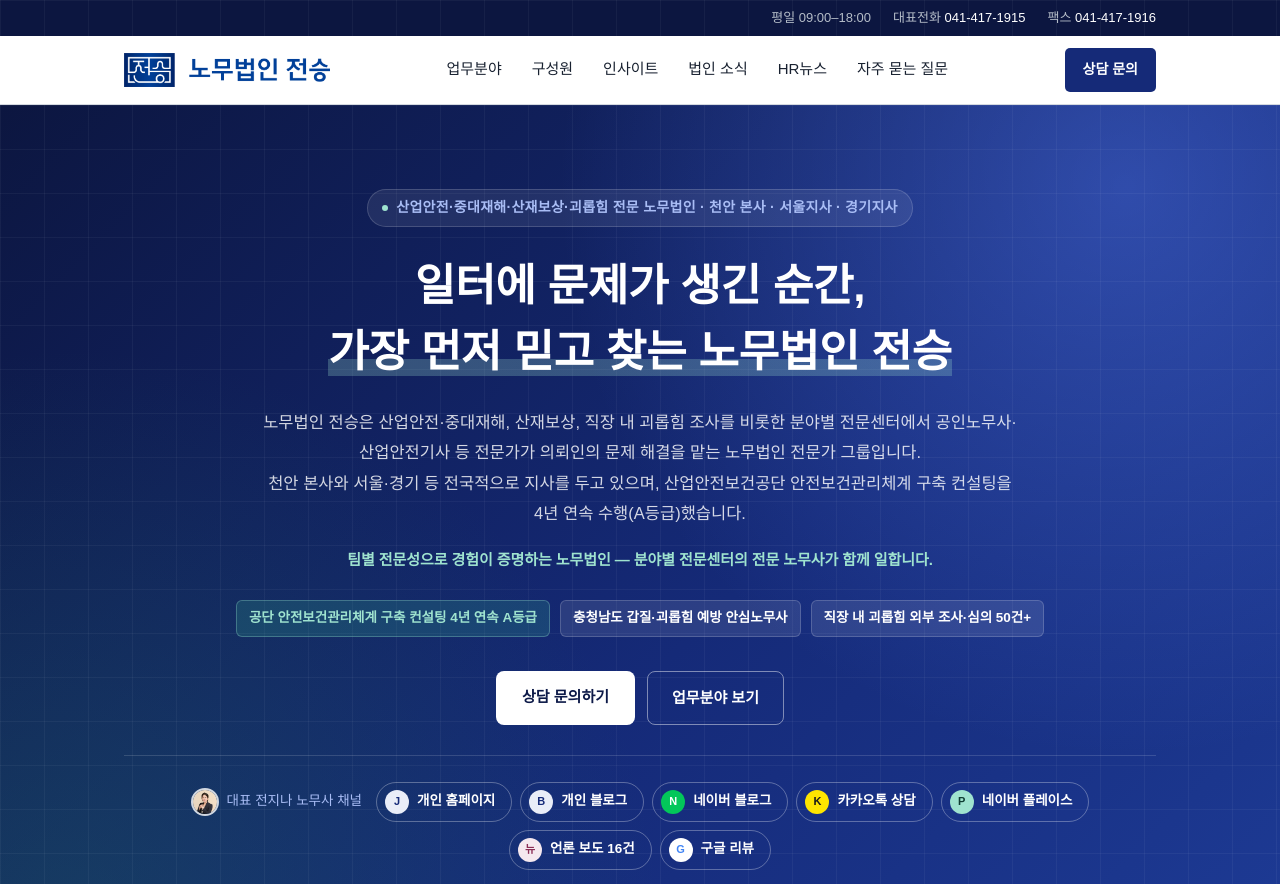
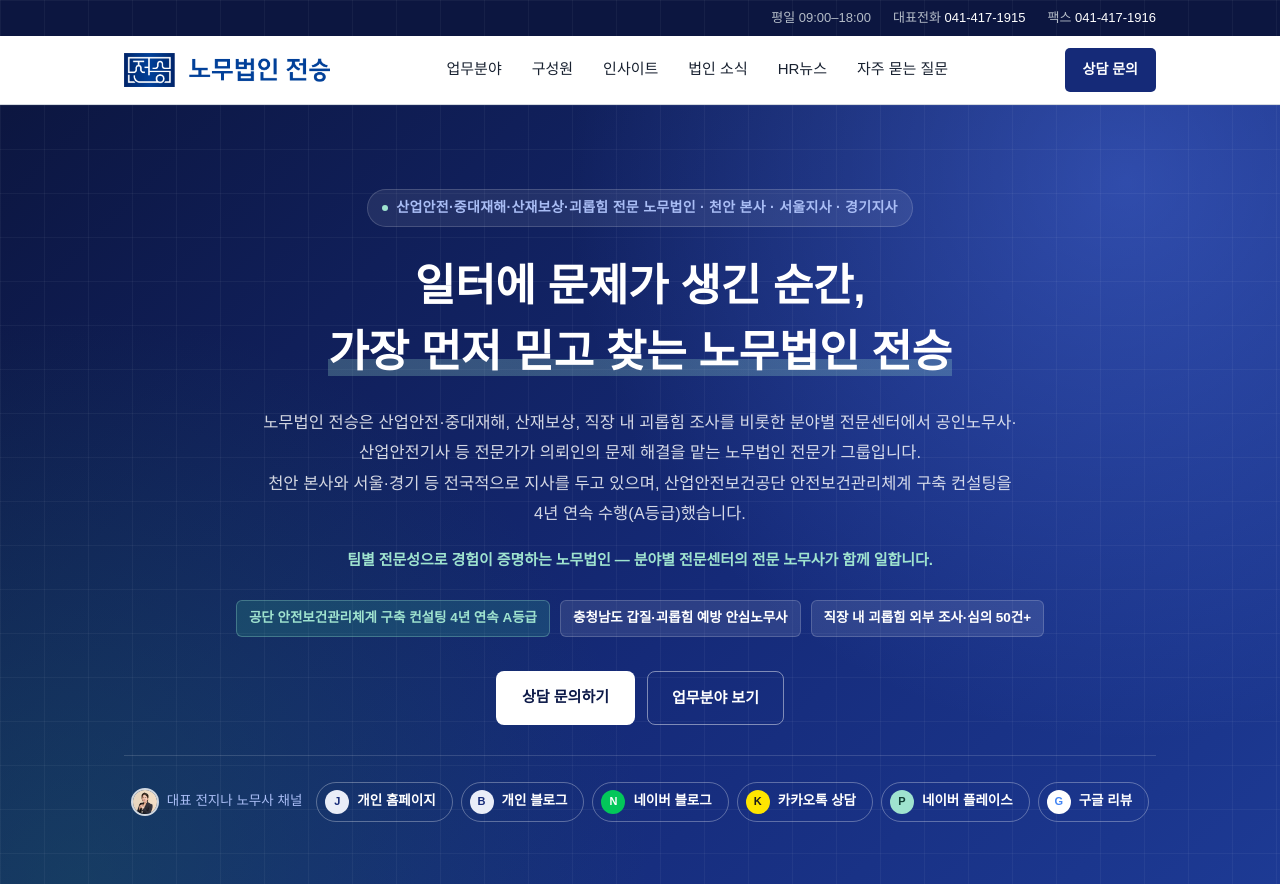
Before and after one commit to wlsk0213/jeonseung-web, a Next.js app: page / in a window 1280 px wide. Shown: the top 884 px of the page. Built offline with nearby package versions, Linux system fonts and the light colour scheme; a web font is replaced by a local one.

Commit message:
홈 대표 채널 띠에서 언론 보도 칩 제거(한 줄 유지)
Co-Authored-By: Claude Fable 5.1 <noreply@anthropic.com>

```diff
--- a/app/page.tsx
+++ b/app/page.tsx
@@ -4,7 +4,6 @@ import { services } from '@/lib/services';
 import { newsItems } from '@/lib/news';
 import { hrNewsItems } from '@/lib/hrnews';
 import { getAllInsights, fmtDate } from '@/lib/insights';
-import { pressItems } from '@/lib/press';
 
 const workDesc: Record<string, string> = {
   'industrial-safety': '중대재해처벌법이 요구하는 안전보건관리체계를 구축하고, 반기 점검까지 관리합니다.',
@@ -96,7 +95,6 @@ export default function Home() {
             <a href="https://blog.naver.com/cplajjn" target="_blank" rel="noopener"><span className="ic n">N</span>네이버 블로그</a>
             <a href="http://pf.kakao.com/_AxmxdJn" target="_blank" rel="noopener"><span className="ic k">K</span>카카오톡 상담</a>
             <a href="https://map.naver.com/p/search/%EB%85%B8%EB%AC%B4%EB%B2%95%EC%9D%B8%20%EC%A0%84%EC%8A%B9%20%EC%B2%9C%EC%95%88" target="_blank" rel="noopener"><span className="ic p">P</span>네이버 플레이스</a>
-            <Link href="/press/"><span className="ic pr">뉴</span>언론 보도 {pressItems.length}건</Link>
             <a href="https://g.page/r/CXpdPSZ6A4y9EBM/review" target="_blank" rel="noopener"><span className="ic g">G</span>구글 리뷰</a>
           </div>
         </div>
```
